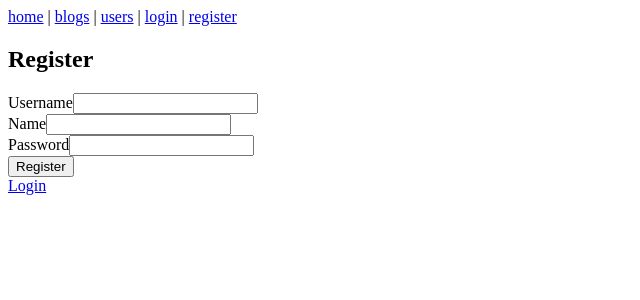
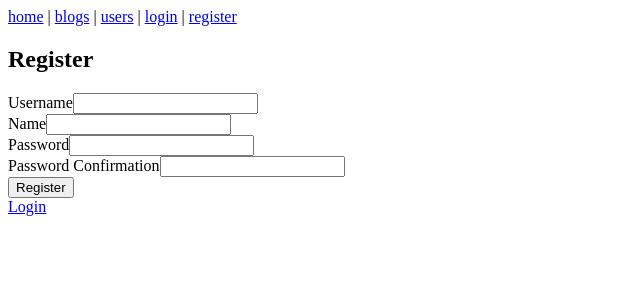
Before and after one commit to vilho4/Part14, a Next.js app in the folder bloglist-app/: page /register in a window 1280 px wide. Shown: the top 300 px of the page, without its empty margins (0-640 px from the left). Built offline with nearby package versions, Linux system fonts and the light colour scheme; no server answers.

Commit message:
14.14 completed

```diff
--- a/bloglist-app/app/actions/users.ts
+++ b/bloglist-app/app/actions/users.ts
@@ -4,11 +4,47 @@ import { redirect } from 'next/navigation'
 import bcrypt from 'bcryptjs'
 import { db } from '../../db'
 import { users } from '../../db/schema'
+import { eq } from 'drizzle-orm'
 
-export const registerUser = async (formData: FormData) => {
+export const registerUser = async (previousstate: unknown, formData: FormData) => {
   const username = (formData.get('username') as string)?.trim()
   const name = (formData.get('name') as string)?.trim()
   const password = formData.get('password') as string
+  const passwordConfirm = formData.get('passwordConfirm') as string
+
+  console.log(password, 'password test')
+  console.log(passwordConfirm, 'password confirmation test')
+
+  const errors: {
+    username?: string
+    name?: string
+    password?: string
+    passwordConfirm?: string
+  } = {}
+
+  if (username.length < 4) {
+    errors.username = 'Username must be at least 4 characters long'
+  } else {
+    const existingUser = await db.query.users.findFirst({
+      where: eq(users.username, username),
+    })
+
+    if (existingUser) {
+      errors.username = 'Username is already taken'
+    }
+  }
+
+  if (password.length < 4) {
+    errors.password = 'Password must be at least 4 characters long'
+  }
+
+  if (password !== passwordConfirm) {
+    errors.passwordConfirm = 'Passwords do not match'
+  }
+
+  if (Object.keys(errors).length > 0) {
+    return { errors, values: { username, name, password, passwordConfirm: passwordConfirm } }
+  }
 
   const passwordHash = await bcrypt.hash(password, 10)
 
--- a/bloglist-app/app/register/page.tsx
+++ b/bloglist-app/app/register/page.tsx
@@ -1,23 +1,53 @@
+'use client'
 import Link from 'next/link'
 import { registerUser } from '../actions/users'
+import { useActionState } from 'react'
+
+type FormState = {
+  errors: {
+    username?: string
+    name?: string
+    password?: string
+    passwordConfirm?: string
+  }
+  values: {
+    username: string
+    name: string
+    password: string
+    passwordConfirm: string
+  }
+}
+
+const initialState: FormState = {
+  errors: {},
+  values: {
+    username: '',
+    name: '',
+    password: '',
+    passwordConfirm: '',
+  },
+}
 
 export default function RegisterPage() {
+  const [state, formAction] = useActionState(registerUser, initialState)
   return (
     <div>
       <h2>Register</h2>
 
-      <form action={registerUser}>
+      <form action={formAction}>
         <div>
           <label>
             Username
-            <input type="text" name="username" required />
+            <input type="text" name="username" defaultValue={state.values.username} required />
           </label>
+          {state.errors.username && <div style={{ color: 'red' }}>{state.errors.username}</div>}
         </div>
         <div>
           <label>
             Name
-            <input type="text" name="name" required />
+            <input type="text" name="name" defaultValue={state.values.name} required />
           </label>
+          {state.errors.name && <div style={{ color: 'red' }}>{state.errors.name}</div>}
         </div>
 
         <div>
@@ -25,6 +55,16 @@ export default function RegisterPage() {
             Password
             <input type="password" name="password" required />
           </label>
+          {state.errors.password && <div style={{ color: 'red' }}>{state.errors.password}</div>}
+        </div>
+        <div>
+          <label>
+            Password Confirmation
+            <input type="password" name="passwordConfirm" required />
+          </label>
+          {state.errors.passwordConfirm && (
+            <div style={{ color: 'red' }}>{state.errors.passwordConfirm}</div>
+          )}
         </div>
 
         <button type="submit">Register</button>
```
